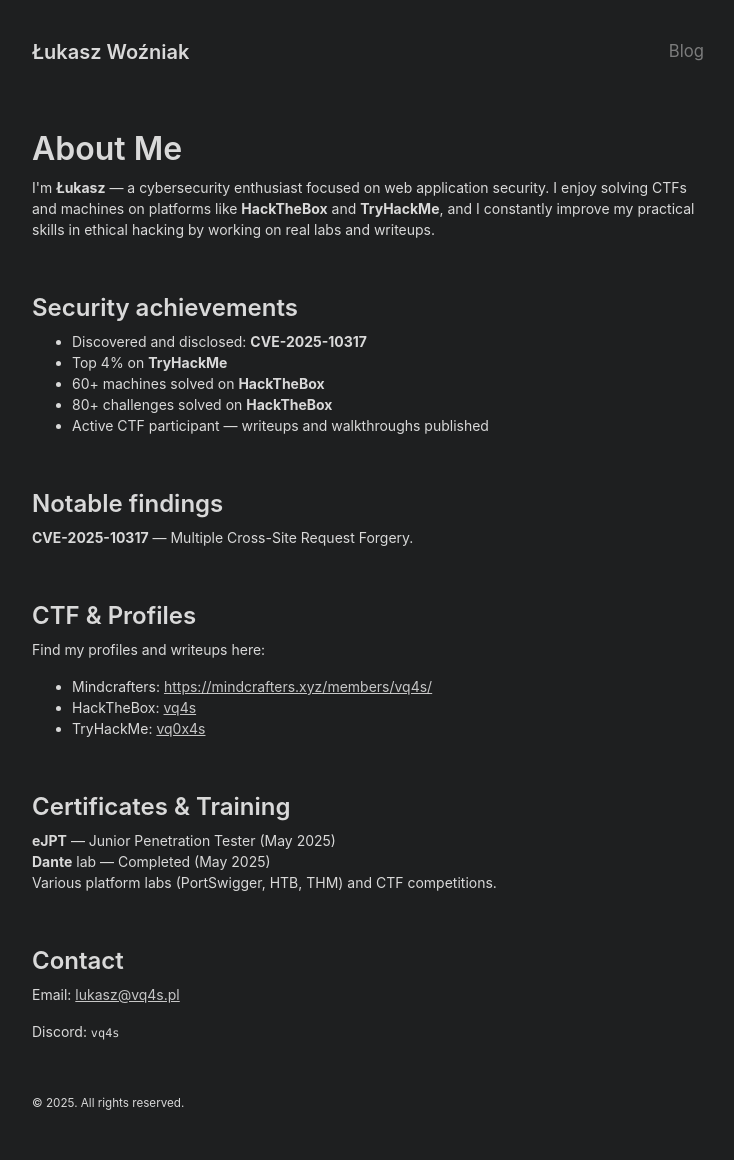
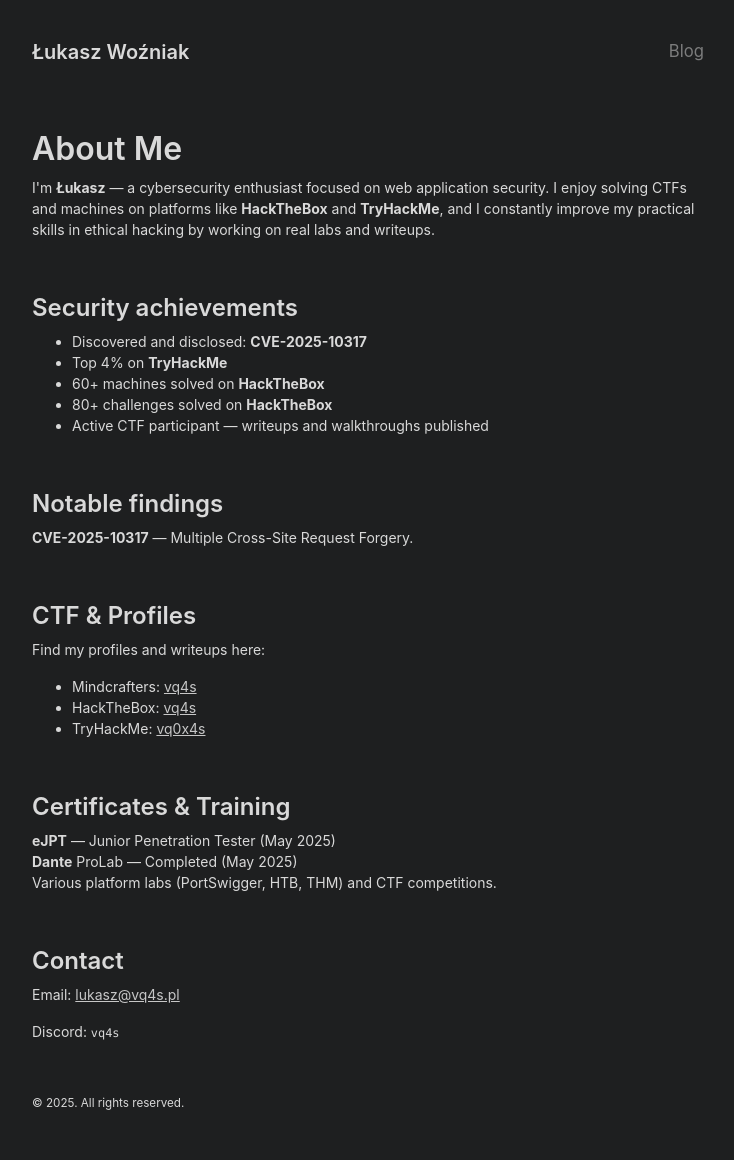
Before and after one commit to vq4s/vq4s.github.io, a Jekyll site: the page built from index.html, in a window 1280 px wide. Shown: the whole page, without its empty margins (272-1006 px from the left). Built offline with Jekyll 4.4.1, drawn with Linux system fonts in a browser that asks for light colours; the list of posts is cut into pages by our own code.

Commit message:
Update index.html

```diff
--- a/index.html
+++ b/index.html
@@ -38,7 +38,7 @@
   <h2>Certificates & Training</h2>
   <p>
     <strong>eJPT</strong> — Junior Penetration Tester (May 2025)<br>
-    <strong>Dante</strong> lab — Completed (May 2025)<br>
+    <strong>Dante</strong> ProLab — Completed (May 2025)<br>
     Various platform labs (PortSwigger, HTB, THM) and CTF competitions.
   </p>
 <br>
```
Also changed, not shown: other parts of index.html (+1 -1 lines).
